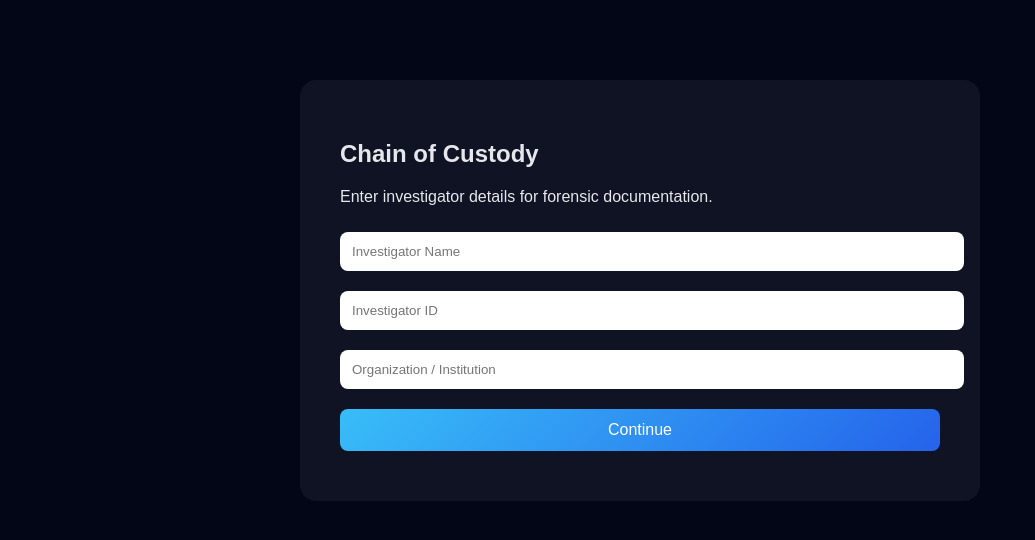
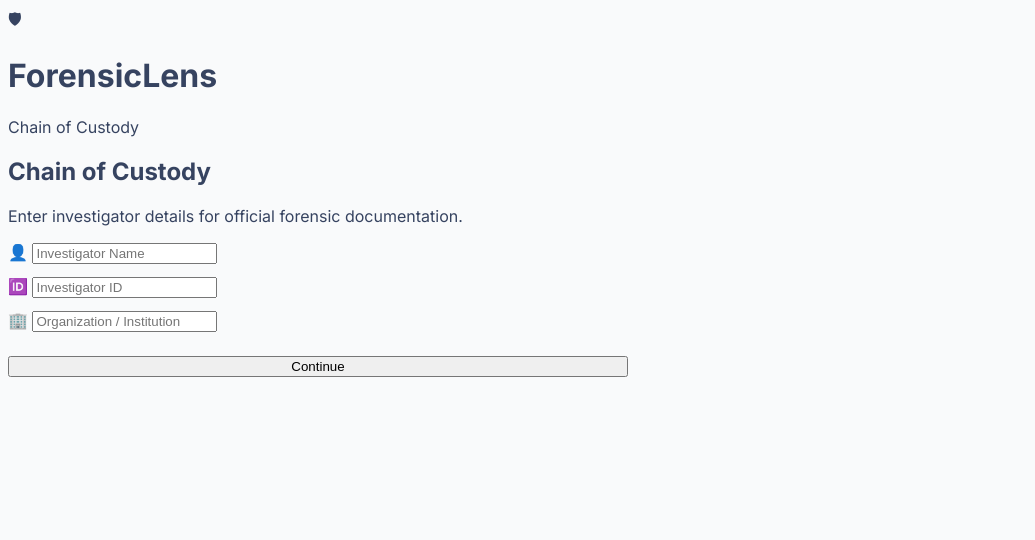
Before and after one commit to mishu1507/ForensicLens, a Flask app: page /chain-of-custody in a window 1280 px wide. Shown: the top 540 px of the page, without its empty margins (0-1035 px from the left). Run offline with Flask 3, Linux system fonts and the light colour scheme.

Commit message:
Update chain_of_custody.html

```diff
--- a/templates/chain_of_custody.html
+++ b/templates/chain_of_custody.html
@@ -2,41 +2,53 @@
 <html>
 <head>
 <title>Chain of Custody</title>
-<style>
-body { background:#020617; color:#e5e7eb; font-family:Arial; }
-.container {
-    max-width:600px;
-    margin:80px auto;
-    padding:40px;
-    background:rgba(255,255,255,.05);
-    border-radius:16px;
-}
-input, button {
-    width:100%;
-    padding:12px;
-    margin:10px 0;
-    border-radius:8px;
-    border:none;
-}
-button {
-    background:linear-gradient(135deg,#38bdf8,#2563eb);
-    color:white;
-    font-size:1rem;
-}
-</style>
+
+<link href="https://fonts.googleapis.com/css2?family=Inter:wght@400;500;600;700&family=JetBrains+Mono:wght@400;600&display=swap" rel="stylesheet">
+<link rel="stylesheet" href="/static/style.css">
 </head>
+
 <body>
 
-<div class="container">
-<h2>Chain of Custody</h2>
-<p>Enter investigator details for forensic documentation.</p>
+<!-- HEADER -->
+<div class="header">
+    <div class="brand">
+        <div class="brand-icon">🛡</div>
+        <div>
+            <h1>ForensicLens</h1>
+            <span>Chain of Custody</span>
+        </div>
+    </div>
+</div>
 
-<form method="POST">
-    <input name="investigator_name" placeholder="Investigator Name" required>
-    <input name="investigator_id" placeholder="Investigator ID" required>
-    <input name="organization" placeholder="Organization / Institution" required>
-    <button type="submit">Continue</button>
-</form>
+<div class="container" style="max-width:620px">
+
+    <div class="panel">
+        <h2>Chain of Custody</h2>
+        <p class="subtitle" style="text-align:left">
+            Enter investigator details for official forensic documentation.
+        </p>
+
+        <form method="POST">
+
+            <div class="field">
+                👤 <input name="investigator_name" placeholder="Investigator Name" required>
+            </div>
+
+            <div class="field" style="margin-top:12px">
+                🆔 <input name="investigator_id" placeholder="Investigator ID" required>
+            </div>
+
+            <div class="field" style="margin-top:12px">
+                🏢 <input name="organization" placeholder="Organization / Institution" required>
+            </div>
+
+            <button type="submit" style="width:100%;margin-top:24px">
+                Continue
+            </button>
+
+        </form>
+    </div>
+
 </div>
 
 </body>
```
